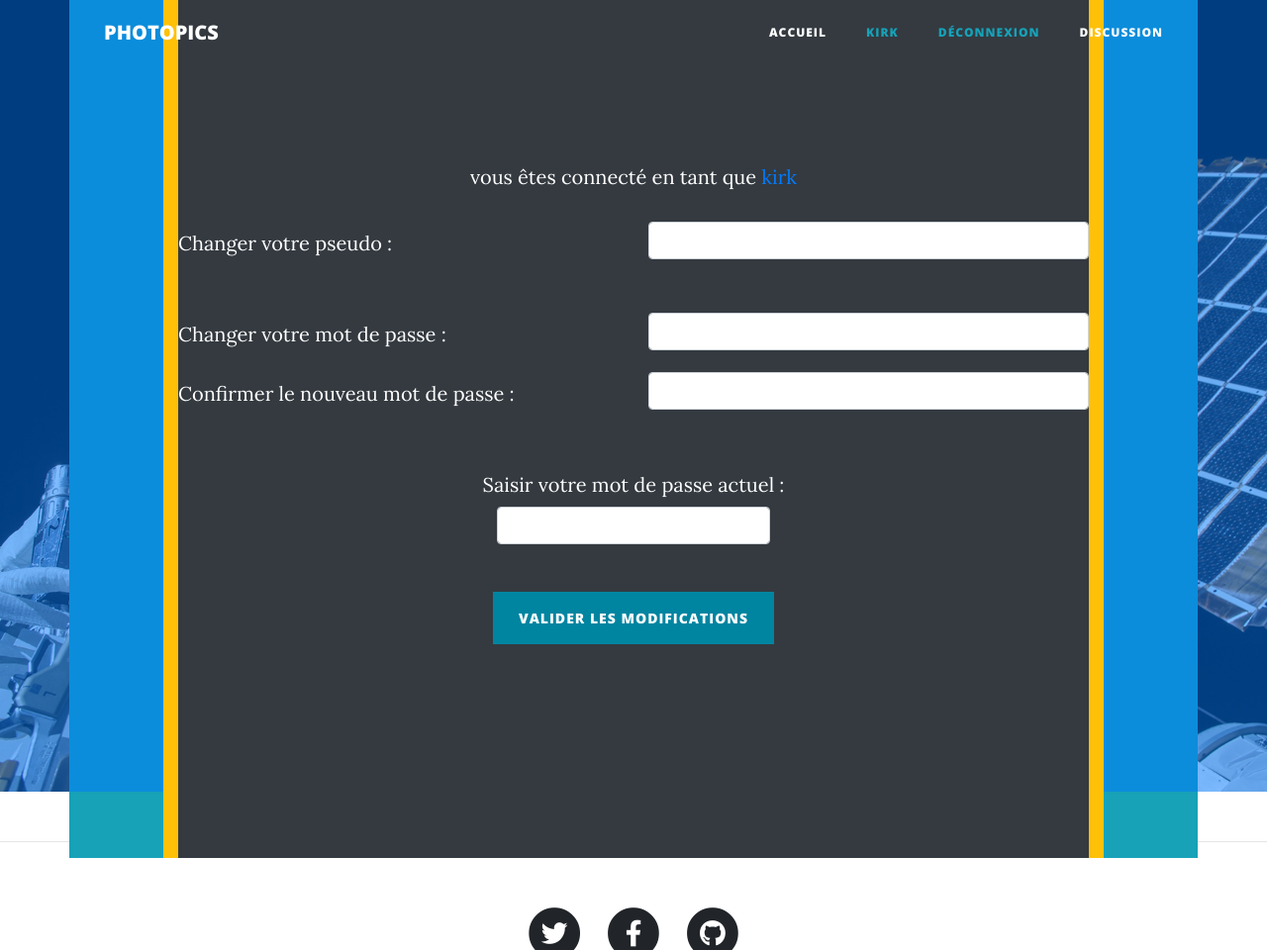
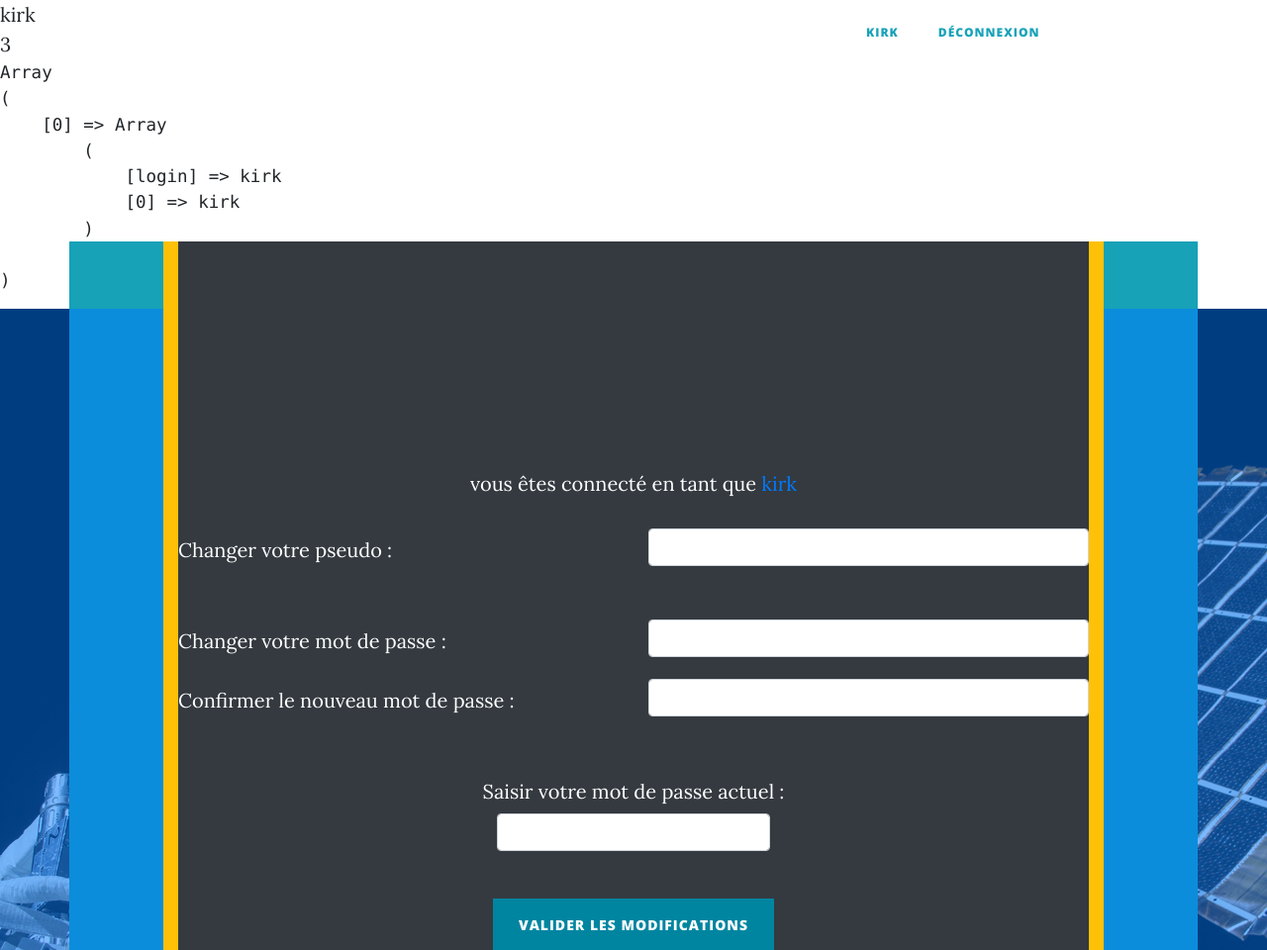
Before and after one commit to alexandre-leroux/discussion, a PHP site: page /pages/profil.php in a window 1280 px wide. Shown: the top 960 px of the page at 99% size. Run offline with PHP 8.4, Linux system fonts and the light colour scheme; a user stored in the database is signed in; data comes from the database, SQL or seed files in the repository.

Commit message:
profil avance

```diff
--- a/pages/profil.php
+++ b/pages/profil.php
@@ -1,42 +1,46 @@
 <?php session_start();
 if (!isset($_SESSION['login']) and !isset($_SESSION['id'])){header('location:../index.php');}
-// echo $_SESSION['login'].'<br>';
-// echo $_SESSION['id'].'<br>';
+echo $_SESSION['login'].'<br>';
+echo $_SESSION['id'].'<br>';
 ?>
 <!DOCTYPE html>
 <html lang="en">
 
 <head>
-
   <meta charset="utf-8">
   <meta name="viewport" content="width=device-width, initial-scale=1, shrink-to-fit=no">
   <meta name="description" content="">
   <meta name="author" content="">
-
   <title>PHOTOPICS - Profil</title>
-
-  <!-- Bootstrap core CSS -->
   <link href="../vendor/bootstrap/css/bootstrap.min.css" rel="stylesheet">
-
-  <!-- Custom fonts for this template -->
   <link href="../vendor/fontawesome-free/css/all.min.css" rel="stylesheet" type="text/css">
   <link href='https://fonts.googleapis.com/css?family=Lora:400,700,400italic,700italic' rel='stylesheet' type='text/css'>
   <link href='https://fonts.googleapis.com/css?family=Open+Sans:300italic,400italic,600italic,700italic,800italic,400,300,600,700,800' rel='stylesheet' type='text/css'>
-
-  <!-- Custom styles for this template -->
   <link href="../css/clean-blog.min.css" rel="stylesheet">
-
 </head>
 
 <body>
 
   <!-- Navigation -->
   <?php
+   include '../fonctions/fonctions.php';
+//pour updater le login depuis la bdd, et que l'affichage dans la nav et le menu change
+ connection_bdd();
+  $bdd = connection_bdd();
+  $requete = $bdd->prepare('SELECT login FROM utilisateurs WHERE id = :id');
+  $requete->execute(array( 'id' => $_SESSION['id']));
+  $donnees = $requete->fetchall();
+
+                               echo '<pre>';
+                               print_r($donnees) ;
+                               echo '</pre>';
+  $_SESSION['login'] = $donnees[0]['login'];
  include '../includes/nav-non-connecte.php';
- include '../fonctions/fonctions.php';
+
  ?>
 
 <?php
+
 
         if ( isset($_POST['submit']))//check bouton submit
 
```
